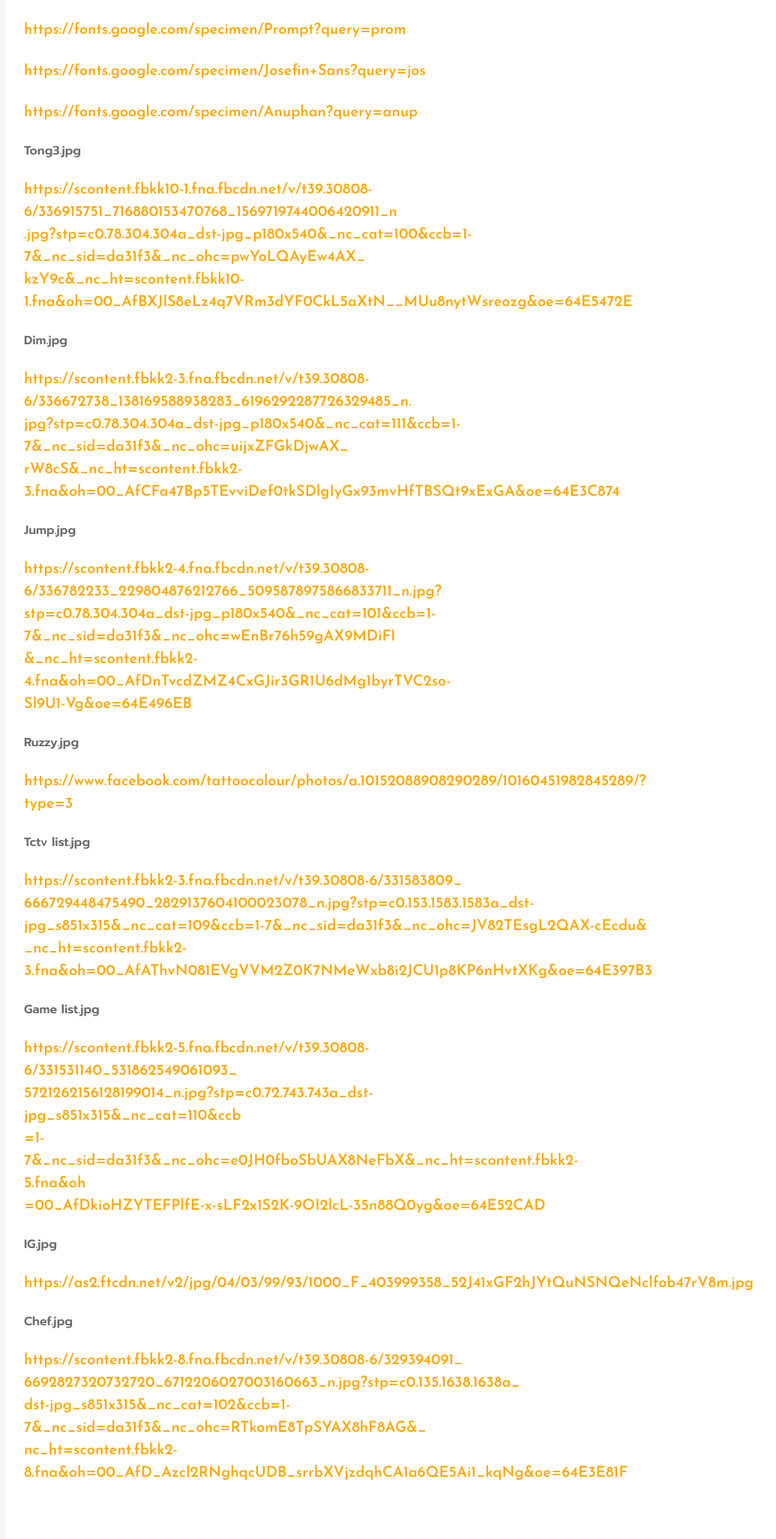
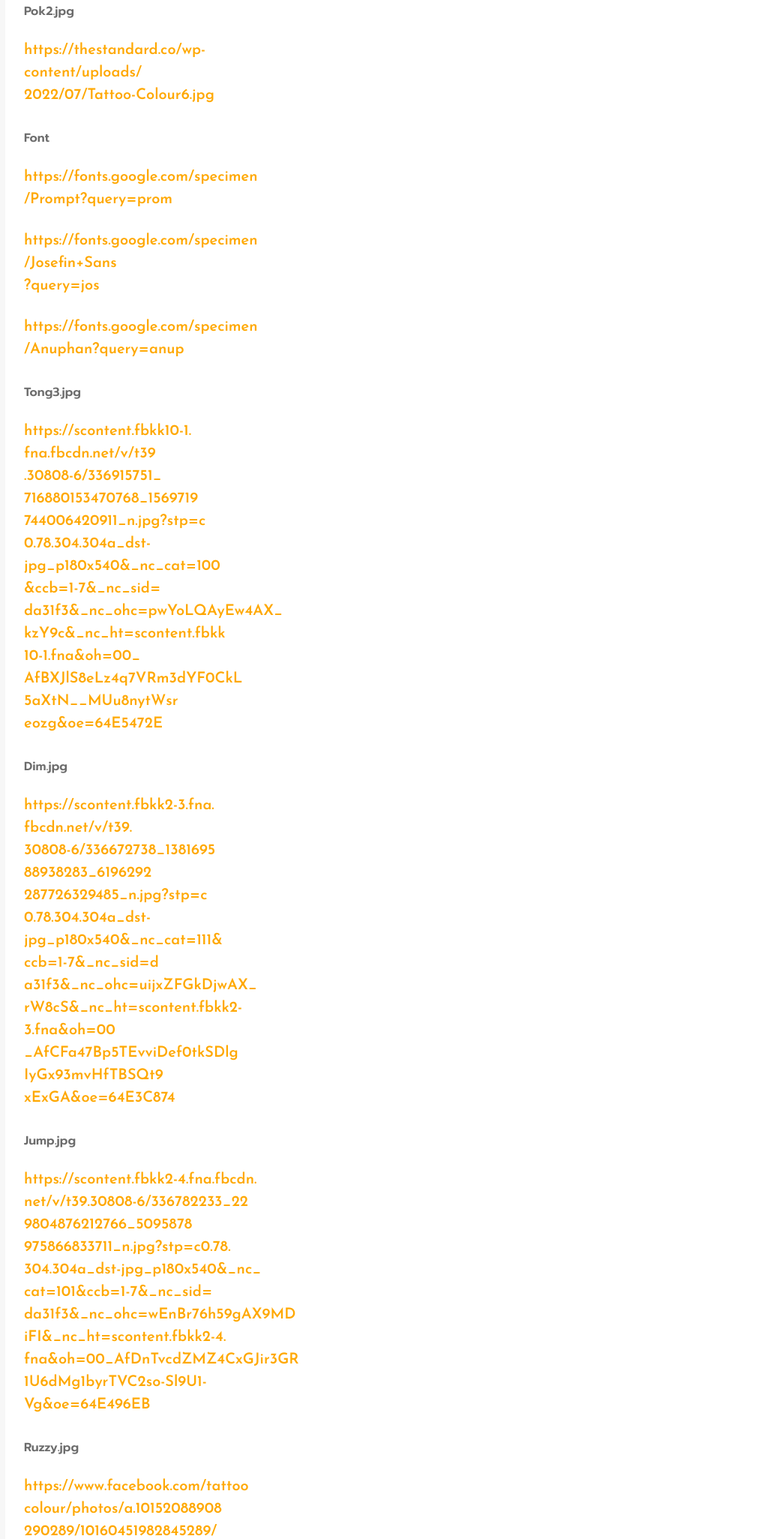
Before and after one commit to Warapornf12046/tt, a plain HTML site: page SOURCE.html in a window 1280 px wide. Shown: the part 748-2800 px from the top of the page at 75% size, without its empty margins (38-1073 px from the left). Drawn offline with nearby package versions, Linux system fonts and the light colour scheme; some packages are replaced by stand-ins of ours.

Commit message:
tab text

```diff
--- a/SOURCE.html
+++ b/SOURCE.html
@@ -114,96 +114,186 @@
                                 </h3>
                             </div>
                             <p>
-                                Templete
-                                <a href="https://html.design/download/chocolate-html-template/">https://html.design/download/chocolate-html-template/</a>
 
-                                <br>กลม.jpg
-                                <a href="https://www.google.com/url?sa=i&url=https%3A%2F%2Fwww.youtube.com%2Fchannel%2FUC68LeYKqDx5kedZeXw_nVMg&psig=AOvVaw15zdZnH2bWftFFtISckRP8&ust=1692165143031000&source=images&cd=vfe&opi=89978449&ved=0CBAQjRxqFwoTCICO6cP83YADFQAAAAAdAAAAABAE">
-                                    https://www.google.com/url?sa=i&url=https%3A%2F%2Fwww.youtube.com%2 <br>Fchannel%2FUC68LeYKqDx5kedZeXw_
-                                    <br>nVMg&psig=AOvVaw15zdZnH2bWftFFtISckRP8&ust=1692165143031000&
-                                    <br>source=images&cd=vfe&opi=89978449&ved=0CBAQjRxqFwo
-                                    <br>TCICO6cP83YADFQAAAAAdAAAAABAE</a>
+                                <p>
+                                    Templete
+                                    <a href="https://html.design/download/chocolate-html-template/">
+                                    https://html.design/download/
+                                    <br>chocolate-html-template/
+                                    </a>
+                                </p>
 
-                                <br>Pok2.jpg
-                                <a href="https://thestandard.co/wp-content/uploads/2022/07/Tattoo-Colour6.jpg">
-                                    https://thestandard.co/wp-content/uploads/2022/07/Tattoo-Colour6.jpg
-                                </a>
 
-                                <br>Font
-                                <a href="https://fonts.google.com/specimen/Prompt?query=prom">https://fonts.google.com/specimen/Prompt?query=prom</a>
-                                <a href="https://fonts.google.com/specimen/Josefin+Sans?query=jos">https://fonts.google.com/specimen/Josefin+Sans?query=jos</a>
-                                <a href="https://fonts.google.com/specimen/Anuphan?query=anup">https://fonts.google.com/specimen/Anuphan?query=anup</a><br>
+                                <p>
+                                    กลม.jpg
+                                    <a href="https://www.google.com/url?sa=i&url=https%3A%2F%2Fwww.youtube.com%2Fchannel%2FUC68LeYKqDx5kedZeXw_nVMg&psig=AOvVaw15zdZnH2bWftFFtISckRP8&ust=1692165143031000&source=images&cd=vfe&opi=89978449&ved=0CBAQjRxqFwoTCICO6cP83YADFQAAAAAdAAAAABAE">
+                                    https://www.google.com/url?sa=i
+                                    <br>&url=https%3A%2F%2F
+                                    <br>www.youtube.com%2Fchannel%
+                                    <br>2FUC68LeYKqDx5kedZeX
+                                    <br>w_nVMg&psig=AOvVaw15zdZn
+                                    <br>H2bWftFFtISckRP8&ust=
+                                    <br>1692165143031000&source=
+                                    <br>images&cd=vfe&opi=899
+                                    <br>78449&ved=0CBAQjRxqFwoTCI
+                                    <br>CO6cP83YADFQAAAAA
+                                    <br>dAAAAABAE
+                                    </a>
+                                </p>
 
-                                <span>
+                                <p>
+                                    Pok2.jpg
+                                    <a href="https://thestandard.co/wp-content/uploads/2022/07/Tattoo-Colour6.jpg">
+                                    https://thestandard.co/wp-
+                                    <br>content/uploads/
+                                    <br>2022/07/Tattoo-Colour6.jpg
+                                    </a>
+                                </p>
+
+                                <p>
+                                    <br>Font
+                                    <a href="https://fonts.google.com/specimen/Prompt?query=prom">
+                                    https://fonts.google.com/specimen
+                                    <br>/Prompt?query=prom
+                                    </a>
+                                    <a href="https://fonts.google.com/specimen/Josefin+Sans?query=jos">
+                                    https://fonts.google.com/specimen
+                                    <br>/Josefin+Sans
+                                    <br>?query=jos</a>
+                                    <a href="https://fonts.google.com/specimen/Anuphan?query=anup">
+                                    https://fonts.google.com/specimen
+                                    <br>/Anuphan?query=anup
+                                    </a><br>
+                                </p>
+                                <p>
                                     Tong3.jpg
                                     <a href="https://scontent.fbkk10-1.fna.fbcdn.net/v/t39.30808-6/336915751_716880153470768_1569719744006420911_n.jpg?stp=c0.78.304.304a_dst-jpg_p180x540&_nc_cat=100&ccb=1-7&_nc_sid=da31f3&_nc_ohc=pwYoLQAyEw4AX_kzY9c&_nc_ht=scontent.fbkk10-1.fna&oh=00_AfBXJlS8eLz4q7VRm3dYF0CkL5aXtN__MUu8nytWsreozg&oe=64E5472E">
-                                        https://scontent.fbkk10-1.fna.fbcdn.net/v/t39.30808-6/336915751_716880153470768_1569719744006420911_n
-                                        <br>.jpg?stp=c0.78.304.304a_dst-jpg_p180x540&_nc_cat=100&ccb=1-7&_nc_sid=da31f3&_nc_ohc=pwYoLQAyEw4AX_
-                                        <br>kzY9c&_nc_ht=scontent.fbkk10-1.fna&oh=00_AfBXJlS8eLz4q7VRm3dYF0CkL5aXtN__MUu8nytWsreozg&oe=64E5472E
+                                        https://scontent.fbkk10-1.
+                                        <br>fna.fbcdn.net/v/t39
+                                        <br>.30808-6/336915751_
+                                        <br>716880153470768_1569719
+                                        <br>744006420911_n.jpg?stp=c
+                                        <br>0.78.304.304a_dst-
+                                        <br>jpg_p180x540&_nc_cat=100
+                                        <br>&ccb=1-7&_nc_sid=
+                                        <br>da31f3&_nc_ohc=pwYoLQAyEw4AX_
+                                        <br>kzY9c&_nc_ht=scontent.fbkk
+                                        <br>10-1.fna&oh=00_
+                                        <br>AfBXJlS8eLz4q7VRm3dYF0CkL
+                                        <br>5aXtN__MUu8nytWsr
+                                        <br>eozg&oe=64E5472E
                                     </a>
-                                </span><br>
+                                </p><br>
 
-                                <span>
+                                <p>
                                     Dim.jpg
                                     <a href="https://scontent.fbkk2-3.fna.fbcdn.net/v/t39.30808-6/336672738_138169588938283_6196292287726329485_n.jpg?stp=c0.78.304.304a_dst-jpg_p180x540&_nc_cat=111&ccb=1-7&_nc_sid=da31f3&_nc_ohc=uijxZFGkDjwAX_rW8cS&_nc_ht=scontent.fbkk2-3.fna&oh=00_AfCFa47Bp5TEvviDef0tkSDlgIyGx93mvHfTBSQt9xExGA&oe=64E3C874">
-                                        https://scontent.fbkk2-3.fna.fbcdn.net/v/t39.30808-6/336672738_138169588938283_6196292287726329485_n.
-                                        <br>jpg?stp=c0.78.304.304a_dst-jpg_p180x540&_nc_cat=111&ccb=1-7&_nc_sid=da31f3&_nc_ohc=uijxZFGkDjwAX_
-                                        <br>rW8cS&_nc_ht=scontent.fbkk2-3.fna&oh=00_AfCFa47Bp5TEvviDef0tkSDlgIyGx93mvHfTBSQt9xExGA&oe=64E3C874
+                                        https://scontent.fbkk2-3.fna.
+                                        <br>fbcdn.net/v/t39.
+                                        <br>30808-6/336672738_1381695
+                                        <br>88938283_6196292
+                                        <br>287726329485_n.jpg?stp=c
+                                        <br>0.78.304.304a_dst-
+                                        <br>jpg_p180x540&_nc_cat=111&
+                                        <br>ccb=1-7&_nc_sid=d
+                                        <br>a31f3&_nc_ohc=uijxZFGkDjwAX_
+                                        <br>rW8cS&_nc_ht=scontent.fbkk2-
+                                        <br>3.fna&oh=00
+                                        <br>_AfCFa47Bp5TEvviDef0tkSDlg
+                                        <br>IyGx93mvHfTBSQt9
+                                        <br>xExGA&oe=64E3C874
                                     </a>
-                                </span><br>
+                                </p><br>
 
-                                <span>
+                                <p>
                                     Jump.jpg
                                     <a href="https://scontent.fbkk2-4.fna.fbcdn.net/v/t39.30808-6/336782233_229804876212766_5095878975866833711_n.jpg?stp=c0.78.304.304a_dst-jpg_p180x540&_nc_cat=101&ccb=1-7&_nc_sid=da31f3&_nc_ohc=wEnBr76h59gAX9MDiFI&_nc_ht=scontent.fbkk2-4.fna&oh=00_AfDnTvcdZMZ4CxGJir3GR1U6dMg1byrTVC2so-Sl9U1-Vg&oe=64E496EB">
-                                        https://scontent.fbkk2-4.fna.fbcdn.net/v/t39.30808-6/336782233_229804876212766_5095878975866833711_n.jpg?
-                                        <br>stp=c0.78.304.304a_dst-jpg_p180x540&_nc_cat=101&ccb=1-7&_nc_sid=da31f3&_nc_ohc=wEnBr76h59gAX9MDiFI
-                                        <br>&_nc_ht=scontent.fbkk2-4.fna&oh=00_AfDnTvcdZMZ4CxGJir3GR1U6dMg1byrTVC2so-Sl9U1-Vg&oe=64E496EB
+                                        https://scontent.fbkk2-4.fna.fbcdn.
+                                        <br>net/v/t39.30808-6/336782233_22
+                                        <br>9804876212766_5095878
+                                        <br>975866833711_n.jpg?stp=c0.78.
+                                        <br>304.304a_dst-jpg_p180x540&_nc_
+                                        <br>cat=101&ccb=1-7&_nc_sid=
+                                        <br>da31f3&_nc_ohc=wEnBr76h59gAX9MD
+                                        <br>iFI&_nc_ht=scontent.fbkk2-4.
+                                        <br>fna&oh=00_AfDnTvcdZMZ4CxGJir3GR
+                                        <br>1U6dMg1byrTVC2so-Sl9U1-
+                                        <br>Vg&oe=64E496EB
                                     </a>
-                                </span><br>
+                                </p><br>
 
-                                <span>
+                                <p>
                                     Ruzzy.jpg
                                     <a href="https://www.facebook.com/tattoocolour/photos/a.10152088908290289/10160451982845289/?type=3">
-                                        https://www.facebook.com/tattoocolour/photos/a.10152088908290289/10160451982845289/?type=3
+                                        https://www.facebook.com/tattoo
+                                        <br>colour/photos/a.10152088908
+                                        <br>290289/10160451982845289/
+                                        <br>?type=3
                                     </a>
-                                </span><br>
+                                </p><br>
 
-                                <span>
+                                <p>
                                     Tctv list.jpg
                                     <a href="https://scontent.fbkk2-3.fna.fbcdn.net/v/t39.30808-6/331583809_666729448475490_2829137604100023078_n.jpg?stp=c0.153.1583.1583a_dst-jpg_s851x315&_nc_cat=109&ccb=1-7&_nc_sid=da31f3&_nc_ohc=JV82TEsgL2QAX-cEcdu&_nc_ht=scontent.fbkk2-3.fna&oh=00_AfAThvN081EVgVVM2Z0K7NMeWxb8i2JCU1p8KP6nHvtXKg&oe=64E397B3">
-                                        https://scontent.fbkk2-3.fna.fbcdn.net/v/t39.30808-6/331583809_
-                                        <br>666729448475490_2829137604100023078_n.jpg?stp=c0.153.1583.1583a_dst-
-                                        <br>jpg_s851x315&_nc_cat=109&ccb=1-7&_nc_sid=da31f3&_nc_ohc=JV82TEsgL2QAX-cEcdu&
-                                        <br>_nc_ht=scontent.fbkk2-3.fna&oh=00_AfAThvN081EVgVVM2Z0K7NMeWxb8i2JCU1p8KP6nHvtXKg&oe=64E397B3</a>
-                                </span><br>
+                                        https://scontent.fbkk2-3.fna.
+                                        <br>fbcdn.net/v/t39.30808-6
+                                        <br>/331583809_666729448475490_
+                                        <br>2829137604100023078_n.jpg?
+                                        <br>stp=c0.153.1583.1583a_dst-
+                                        <br>jpg_s851x315&_nc_cat=109&ccb=
+                                        <br>1-7&_nc_sid=da31f3&_nc_ohc=
+                                        <br>JV82TEsgL2QAX-cEcdu&_nc_ht=
+                                        <br>scontent.fbkk2-3.fna&oh=00_
+                                        <br>AfAThvN081EVgVVM2Z0K7NMeWxb8
+                                        <br>i2JCU1p8KP6nHvtXKg&oe=64E397B3
+                                    </a>
+                                </p><br>
 
-                                <span>
+                                <p>
                                     Game list.jpg
                                     <a href="https://scontent.fbkk2-5.fna.fbcdn.net/v/t39.30808-6/331531140_531862549061093_5721262156128199014_n.jpg?stp=c0.72.743.743a_dst-jpg_s851x315&_nc_cat=110&ccb=1-7&_nc_sid=da31f3&_nc_ohc=e0JH0fboSbUAX8NeFbX&_nc_ht=scontent.fbkk2-5.fna&oh=00_AfDkioHZYTEFPlfE-x-sLF2x1S2K-9OI2lcL-35n88Q0yg&oe=64E52CAD">
-                                        https://scontent.fbkk2-5.fna.fbcdn.net/v/t39.30808-6/331531140_531862549061093_
-                                        <br>5721262156128199014_n.jpg?stp=c0.72.743.743a_dst-jpg_s851x315&_nc_cat=110&ccb
-                                        <br>=1-7&_nc_sid=da31f3&_nc_ohc=e0JH0fboSbUAX8NeFbX&_nc_ht=scontent.fbkk2-5.fna&oh
-                                        <br>=00_AfDkioHZYTEFPlfE-x-sLF2x1S2K-9OI2lcL-35n88Q0yg&oe=64E52CAD
+                                        https://scontent.fbkk2-5.fna.
+                                        <br>fbcdn.net/v/t39.30808-6/
+                                        <br>331531140_531862549061093_
+                                        <br>5721262156128199014_n.jpg?
+                                        <br>stp=c0.72.743.743a_dst-jpg_
+                                        <br>s851x315&_nc_cat=110&ccb=1-
+                                        <br>7&_nc_sid=da31f3&_nc_ohc=
+                                        <br>e0JH0fboSbUAX8NeFbX&_nc_ht=
+                                        <br>scontent.fbkk2-5.fna&oh=00_
+                                        <br>AfDkioHZYTEFPlfE-x-sLF2x1S2K
+                                        <br>-9OI2lcL-35n88Q0yg&oe=64E52CAD
                                     </a>
-                                </span><br>
+                                </p><br>
 
-                                <span>
+                                <p>
                                     IG.jpg
                                     <a href="https://as2.ftcdn.net/v2/jpg/04/03/99/93/1000_F_403999358_52J41xGF2hJYtQuNSNQeNclfob47rV8m.jpg">
-                                        https://as2.ftcdn.net/v2/jpg/04/03/99/93/1000_F_403999358_52J41xGF2hJYtQuNSNQeNclfob47rV8m.jpg
+                                        https://as2.ftcdn.net/v2/jpg/
+                                        <br>04/03/99/93/1000_F_403999
+                                        <br>358_52J41xGF2hJYtQuNSNQe
+                                        <br>Nclfob47rV8m.jpg
                                     </a>
-                                </span><br>
+                                </p>><br>
 
 
-                                <span>
+                                <p>
                                     Chef.jpg
                                     <a href="https://scontent.fbkk2-8.fna.fbcdn.net/v/t39.30808-6/329394091_6692827320732720_6712206027003160663_n.jpg?stp=c0.135.1638.1638a_dst-jpg_s851x315&_nc_cat=102&ccb=1-7&_nc_sid=da31f3&_nc_ohc=RTkomE8TpSYAX8hF8AG&_nc_ht=scontent.fbkk2-8.fna&oh=00_AfD_Azcl2RNghqcUDB_srrbXVjzdqhCA1a6QE5Ai1_kqNg&oe=64E3E81F">
-                                        https://scontent.fbkk2-8.fna.fbcdn.net/v/t39.30808-6/329394091_
-                                        <br>6692827320732720_6712206027003160663_n.jpg?stp=c0.135.1638.1638a_
-                                        <br>dst-jpg_s851x315&_nc_cat=102&ccb=1-7&_nc_sid=da31f3&_nc_ohc=RTkomE8TpSYAX8hF8AG&_
-                                        <br>nc_ht=scontent.fbkk2-8.fna&oh=00_AfD_Azcl2RNghqcUDB_srrbXVjzdqhCA1a6QE5Ai1_kqNg&oe=64E3E81F
+                                        https://scontent.fbkk2-8.fna.
+                                        <br>fbcdn.net/v/t39.30808-6/
+                                        <br>329394091_66928273207327
+                                        <br>20_6712206027003160663_n.
+                                        <br>jpg?stp=c0.135.1638.1638a_
+                                        <br>dst-jpg_s851x315&_nc_cat=10
+                                        <br>2&ccb=1-7&_nc_sid=da31f3&_
+                                        <br>nc_ohc=RTkomE8TpSYAX8hF8AG&_
+                                        <br>nc_ht=scontent.fbkk2-8.fna&oh
+                                        <br>=00_AfD_Azcl2RNghqcUDB_srrbXV
+                                        <br>jzdqhCA1a6QE5Ai1_kqNg&oe=
+                                        <br>64E3E81F
                                     </a>
-                                </span>
+                                </p>
                             </p>
                         </div>
                     </div>
```
